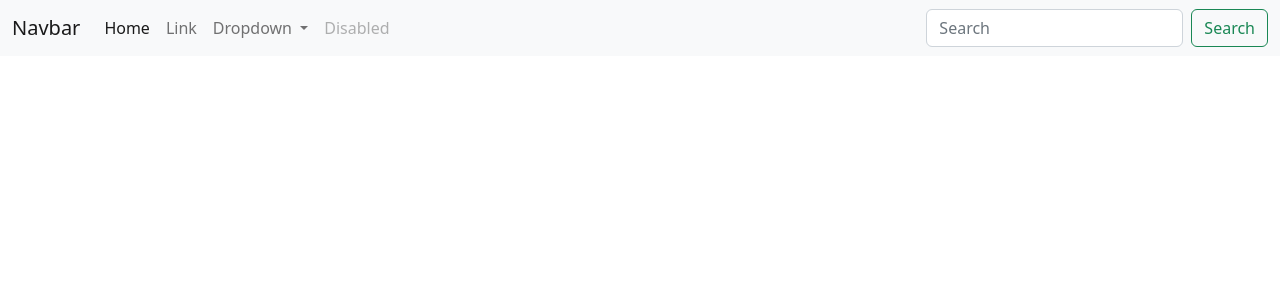
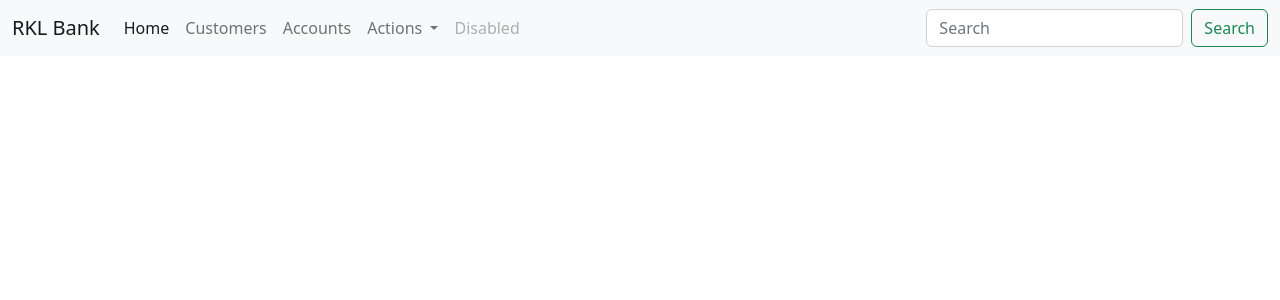
Before and after one commit to RollyLif/EBanking_Front_End, an Angular app: page / in a window 1280 px wide. Shown: the top 300 px of the page. Built offline with nearby package versions, Linux system fonts and the light colour scheme.

Commit message:
features: creating component navbar

```diff
--- a/src/app/app.component.html
+++ b/src/app/app.component.html
@@ -1,36 +1 @@
-<nav class="navbar navbar-expand-lg navbar-light bg-light">
-  <div class="container-fluid">
-    <a class="navbar-brand" href="#">Navbar</a>
-    <button class="navbar-toggler" type="button" data-bs-toggle="collapse" data-bs-target="#navbarSupportedContent" aria-controls="navbarSupportedContent" aria-expanded="false" aria-label="Toggle navigation">
-      <span class="navbar-toggler-icon"></span>
-    </button>
-    <div class="collapse navbar-collapse" id="navbarSupportedContent">
-      <ul class="navbar-nav me-auto mb-2 mb-lg-0">
-        <li class="nav-item">
-          <a class="nav-link active" aria-current="page" href="#">Home</a>
-        </li>
-        <li class="nav-item">
-          <a class="nav-link" href="#">Link</a>
-        </li>
-        <li class="nav-item dropdown">
-          <a class="nav-link dropdown-toggle" href="#" id="navbarDropdown" role="button" data-bs-toggle="dropdown" aria-expanded="false">
-            Dropdown
-          </a>
-          <ul class="dropdown-menu" aria-labelledby="navbarDropdown">
-            <li><a class="dropdown-item" href="#">Action</a></li>
-            <li><a class="dropdown-item" href="#">Another action</a></li>
-            <li><hr class="dropdown-divider"></li>
-            <li><a class="dropdown-item" href="#">Something else here</a></li>
-          </ul>
-        </li>
-        <li class="nav-item">
-          <a class="nav-link disabled" href="#" tabindex="-1" aria-disabled="true">Disabled</a>
-        </li>
-      </ul>
-      <form class="d-flex">
-        <input class="form-control me-2" type="search" placeholder="Search" aria-label="Search">
-        <button class="btn btn-outline-success" type="submit">Search</button>
-      </form>
-    </div>
-  </div>
-</nav>
+<app-navbar></app-navbar>
--- a/src/app/app.module.ts
+++ b/src/app/app.module.ts
@@ -3,10 +3,12 @@ import { BrowserModule } from '@angular/platform-browser';
 
 import { AppRoutingModule } from './app-routing.module';
 import { AppComponent } from './app.component';
+import { NavbarComponent } from './navbar/navbar.component';
 
 @NgModule({
   declarations: [
-    AppComponent
+    AppComponent,
+    NavbarComponent
   ],
   imports: [
     BrowserModule,
--- /dev/null
+++ b/src/app/navbar/navbar.component.html
@@ -0,0 +1,39 @@
+<nav class="navbar navbar-expand-lg navbar-light bg-light">
+    <div class="container-fluid">
+      <a class="navbar-brand" href="#">RKL Bank</a>
+      <button class="navbar-toggler" type="button" data-bs-toggle="collapse" data-bs-target="#navbarSupportedContent" aria-controls="navbarSupportedContent" aria-expanded="false" aria-label="Toggle navigation">
+        <span class="navbar-toggler-icon"></span>
+      </button>
+      <div class="collapse navbar-collapse" id="navbarSupportedContent">
+        <ul class="navbar-nav me-auto mb-2 mb-lg-0">
+          <li class="nav-item">
+            <a class="nav-link active" aria-current="page" href="#">Home</a>
+          </li>
+          <li class="nav-item">
+            <a class="nav-link" href="#">Customers</a>
+          </li>
+          <li class="nav-item">
+            <a class="nav-link" href="#">Accounts</a>
+          </li>
+          <li class="nav-item dropdown">
+            <a class="nav-link dropdown-toggle" href="#" id="navbarDropdown" role="button" data-bs-toggle="dropdown" aria-expanded="false">
+              Actions
+            </a>
+            <ul class="dropdown-menu" aria-labelledby="navbarDropdown">
+              <li><a class="dropdown-item" href="#">Action</a></li>
+              <li><a class="dropdown-item" href="#">Another action</a></li>
+              <li><hr class="dropdown-divider"></li>
+              <li><a class="dropdown-item" href="#">Something else here</a></li>
+            </ul>
+          </li>
+          <li class="nav-item">
+            <a class="nav-link disabled" href="#" tabindex="-1" aria-disabled="true">Disabled</a>
+          </li>
+        </ul>
+        <form class="d-flex">
+          <input class="form-control me-2" type="search" placeholder="Search" aria-label="Search">
+          <button class="btn btn-outline-success" type="submit">Search</button>
+        </form>
+      </div>
+    </div>
+  </nav>
--- /dev/null
+++ b/src/app/navbar/navbar.component.ts
@@ -0,0 +1,15 @@
+import { Component, OnInit } from '@angular/core';
+
+@Component({
+  selector: 'app-navbar',
+  templateUrl: './navbar.component.html',
+  styleUrls: ['./navbar.component.css']
+})
+export class NavbarComponent implements OnInit {
+
+  constructor() { }
+
+  ngOnInit(): void {
+  }
+
+}
```
Also changed, not shown: src/app/navbar/navbar.component.css (added), 1 other file (tests, documents, lock files or other folders).
